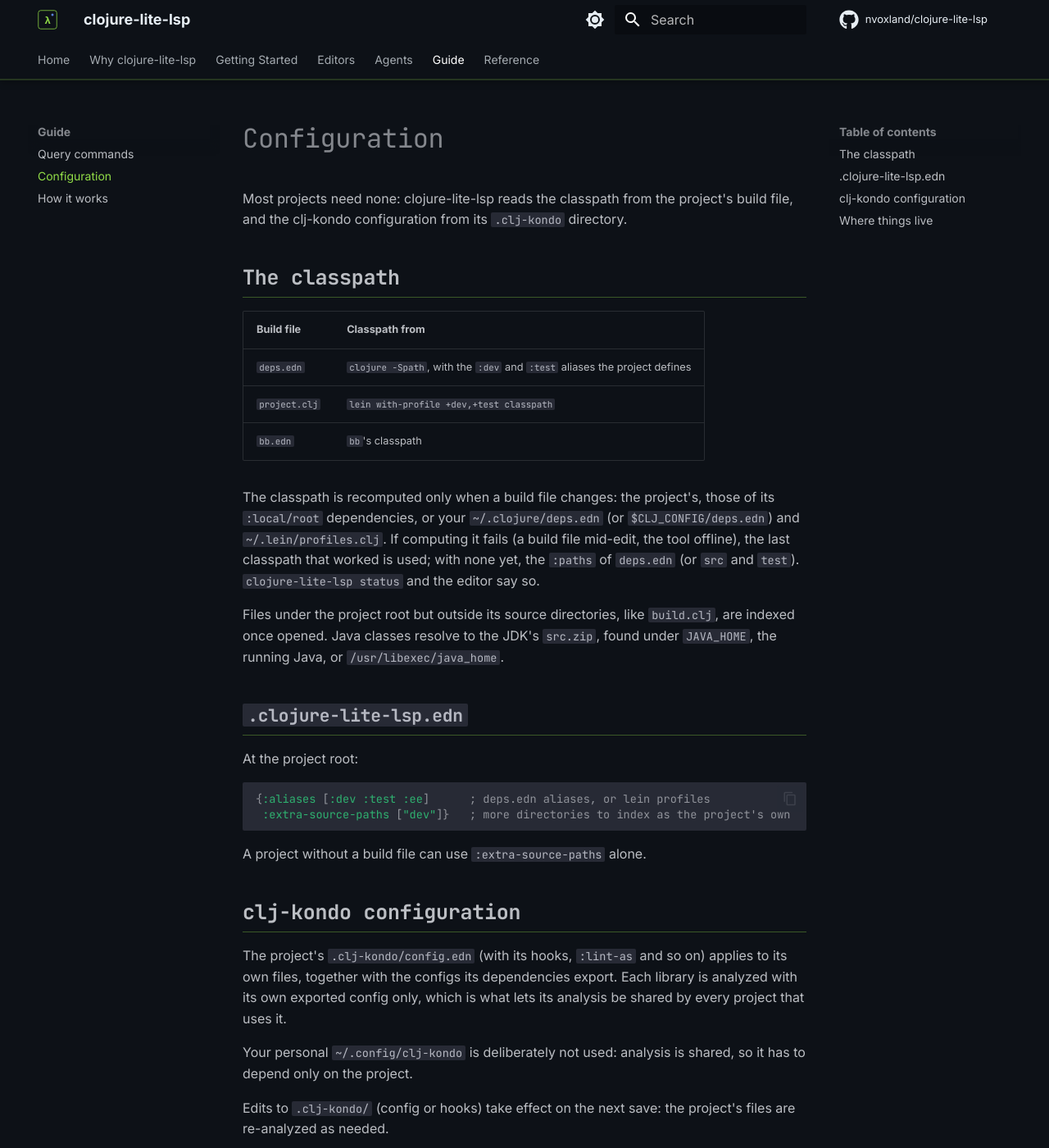
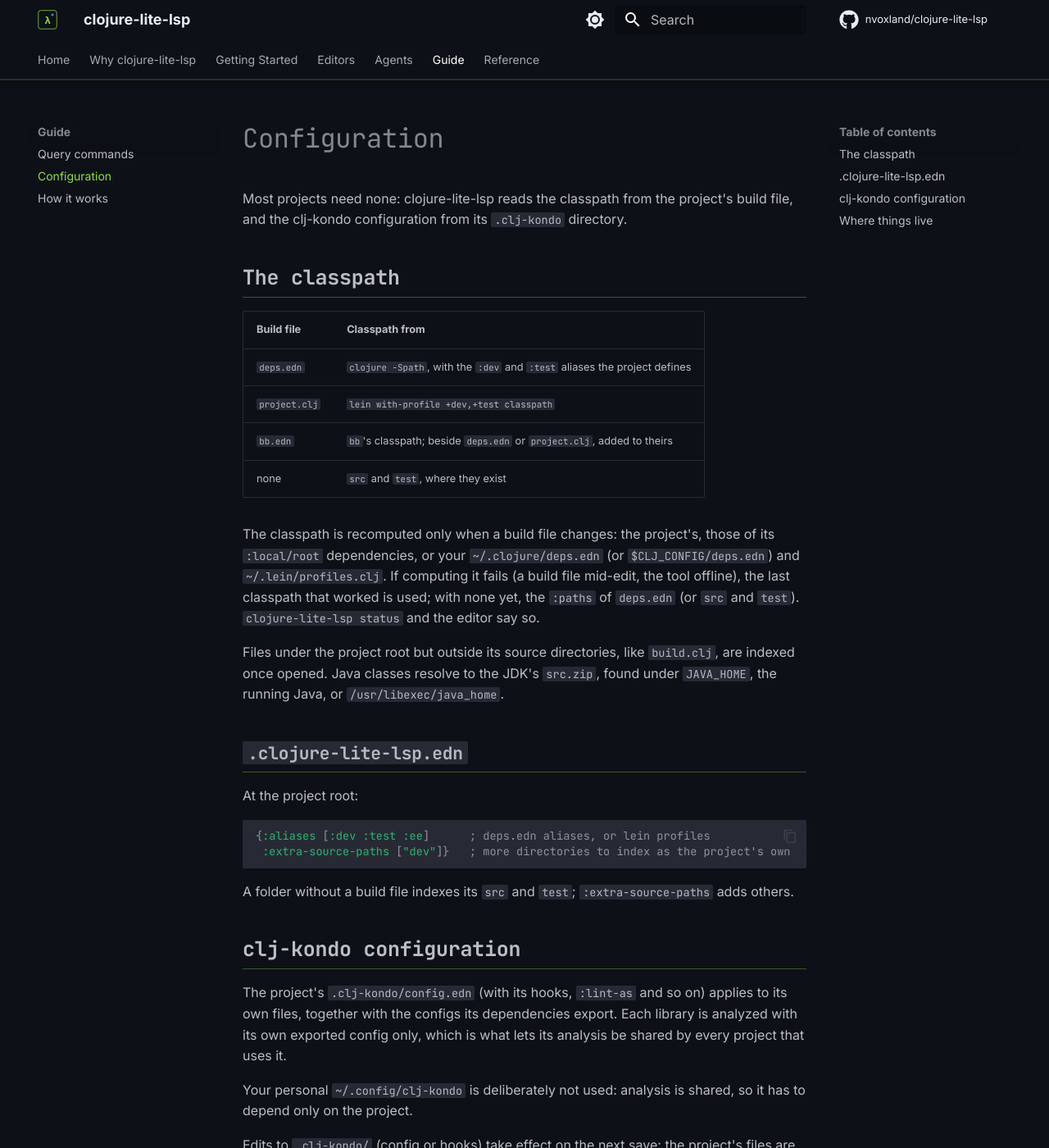
Before and after one commit to nvoxland/clojure-lite-lsp, an MkDocs documentation site: the page built from docs/guide/configuration.md, in a window 1280 px wide and 1400 px high. Shown: the whole window at 82% size. Built offline with MkDocs 1.6.1 and Material for MkDocs 9.7.7, drawn with Linux system fonts in a browser that asks for light colours; comment, search, counter and statistics services are not loaded.

Commit message:
Declarations go to the require, aliases find their uses; bb.edn joins the classpath; read only
- Go to declaration: the alias a var or ::al/kw is written through, its
  :refer entry, or its namespace's require; else the definition.
- References of an alias: the names written through it in its file.
  Keywords keep their alias (normalize version 8).
- bb.edn's classpath is added to deps.edn's or project.clj's; a folder
  without a build file indexes its src and test.
- Rename of locals is gone: clojure-lite-lsp only reads code.

````diff
--- a/docs/guide/configuration.md
+++ b/docs/guide/configuration.md
@@ -9,7 +9,8 @@ build file, and the clj-kondo configuration from its `.clj-kondo` directory.
 |---|---|
 | `deps.edn` | `clojure -Spath`, with the `:dev` and `:test` aliases the project defines |
 | `project.clj` | `lein with-profile +dev,+test classpath` |
-| `bb.edn` | `bb`'s classpath |
+| `bb.edn` | `bb`'s classpath; beside `deps.edn` or `project.clj`, added to theirs |
+| none | `src` and `test`, where they exist |
 
 The classpath is recomputed only when a build file changes: the project's,
 those of its `:local/root` dependencies, or your `~/.clojure/deps.edn` (or
@@ -31,7 +32,8 @@ At the project root:
  :extra-source-paths ["dev"]}   ; more directories to index as the project's own
 ```
 
-A project without a build file can use `:extra-source-paths` alone.
+A folder without a build file indexes its `src` and `test`; `:extra-source-paths`
+adds others.
 
 ## clj-kondo configuration
 
````
Also changed, not shown: README.md (+6 -6 lines), docs/reference/lsp.md (+6 -7 lines), docs/why.md (+2 -2 lines), vscode/README.md (+1 -2 lines), 11 other files.
